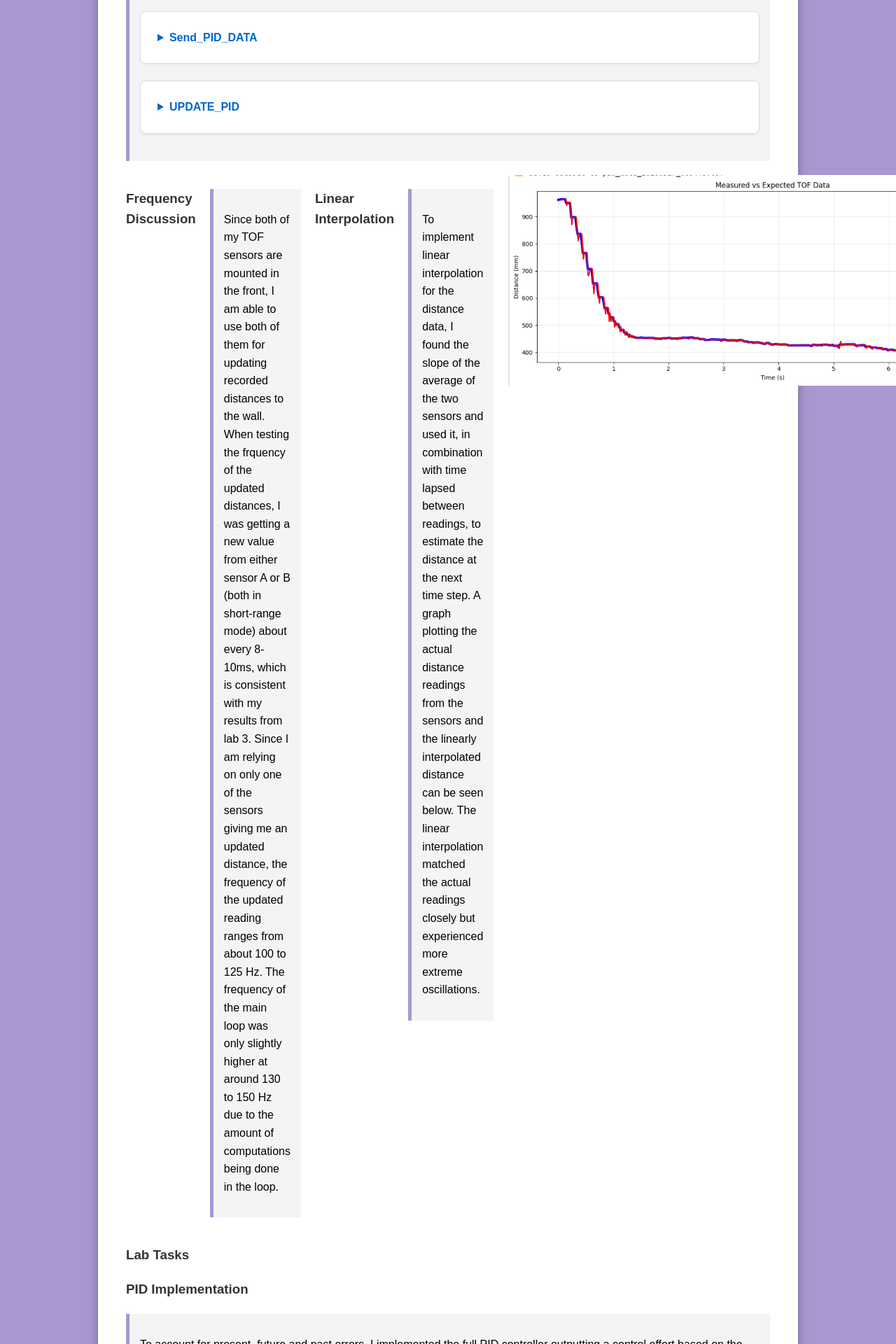
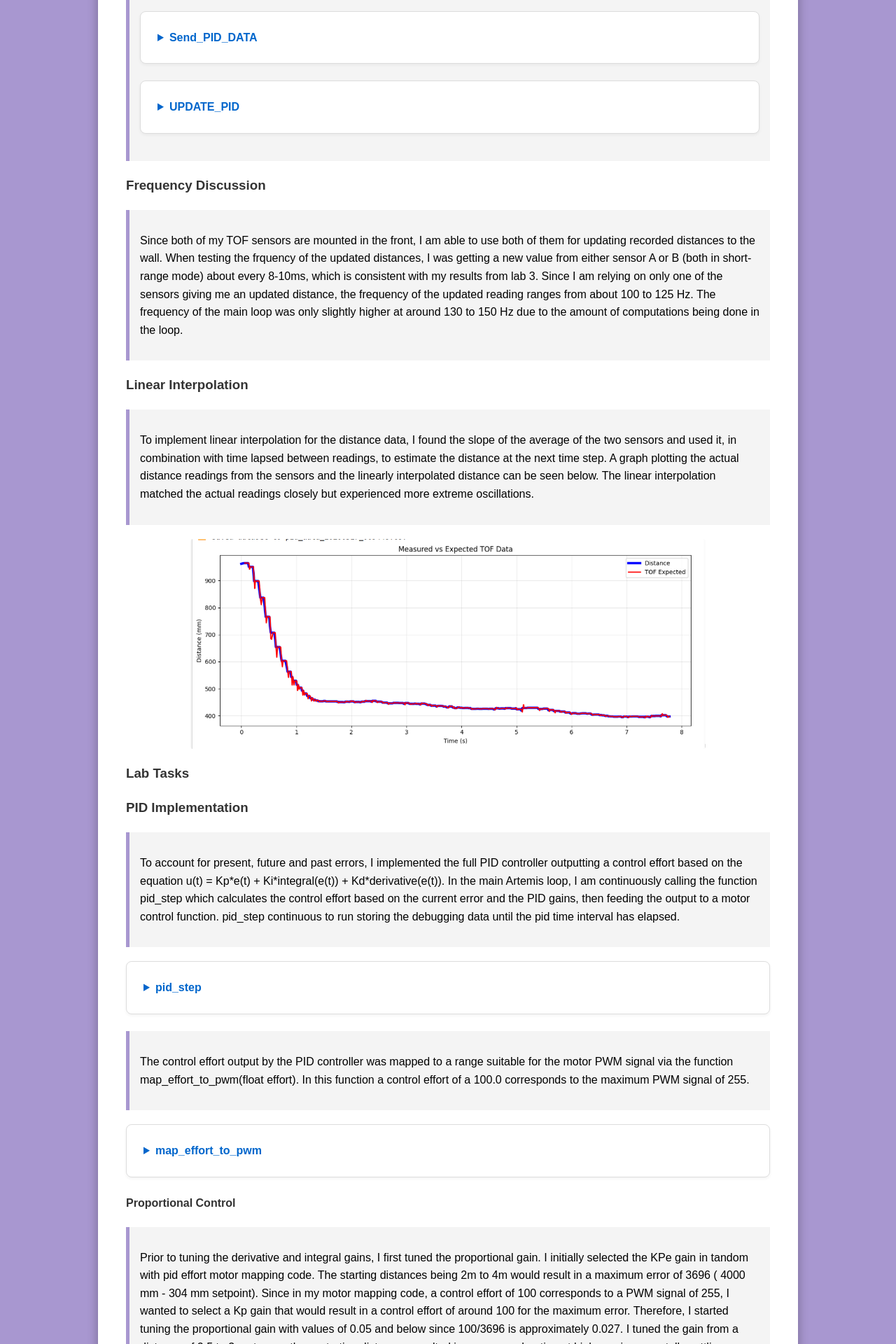
Before and after one commit to VasilisaI/VasilisaI.github.io, a Jekyll site: the page LABS/lab5.html, which Jekyll copies as it is, in a window 1280 px wide. Shown: the part 497-2417 px from the top of the page at 70% size. Built offline with Jekyll 4.4.1, drawn with Linux system fonts in a browser that asks for light colours.

Commit message:
lab 5 organize

```diff
--- a/LABS/lab5.html
+++ b/LABS/lab5.html
@@ -116,8 +116,6 @@
     </div>
 
 
-   <div style="display: flex; justify-content: space-around; align-items: flex-start; gap: 20px;">
-
 
   <h3>Frequency  Discussion</h3>
     <div class="info-card">
@@ -140,7 +138,7 @@
 </div>
 
 <img src="/assets/media5/expected.png" alt="Oscilloscope Setup" style="width: 80%;">
-  </div>
+
 
 <h3>Lab Tasks </h3>
 
```
